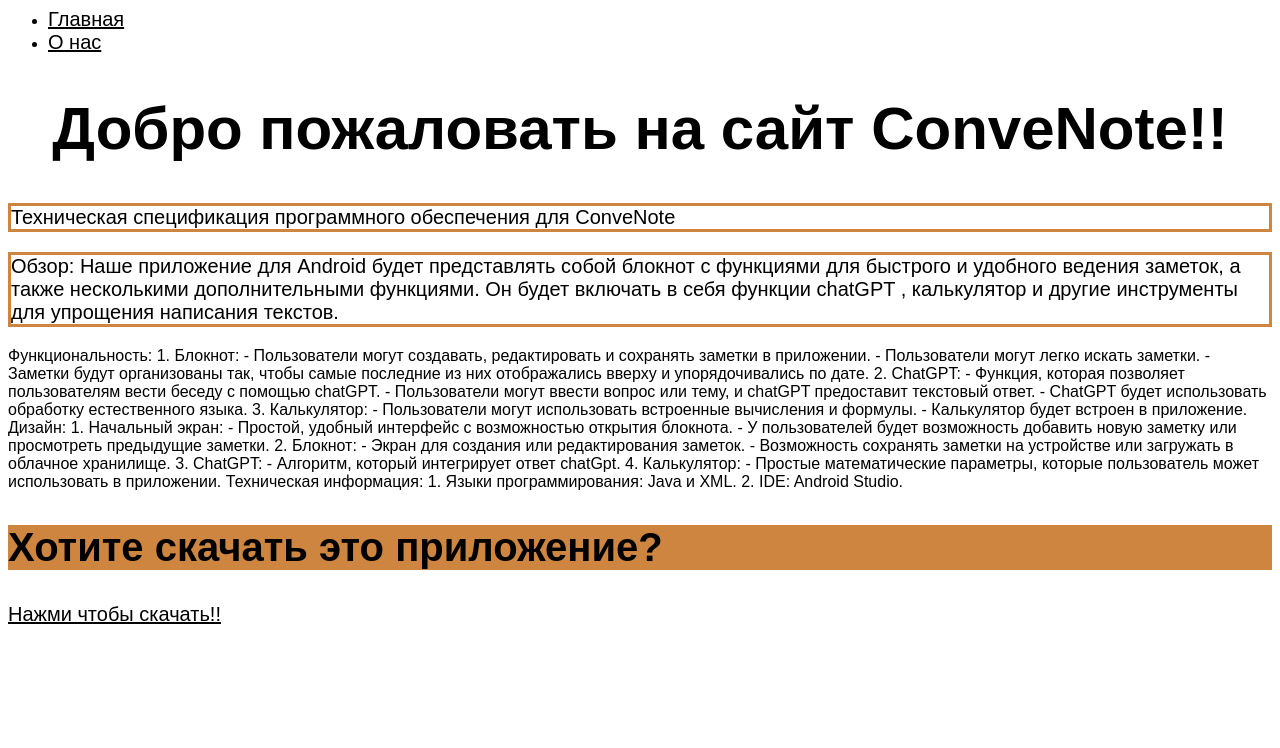
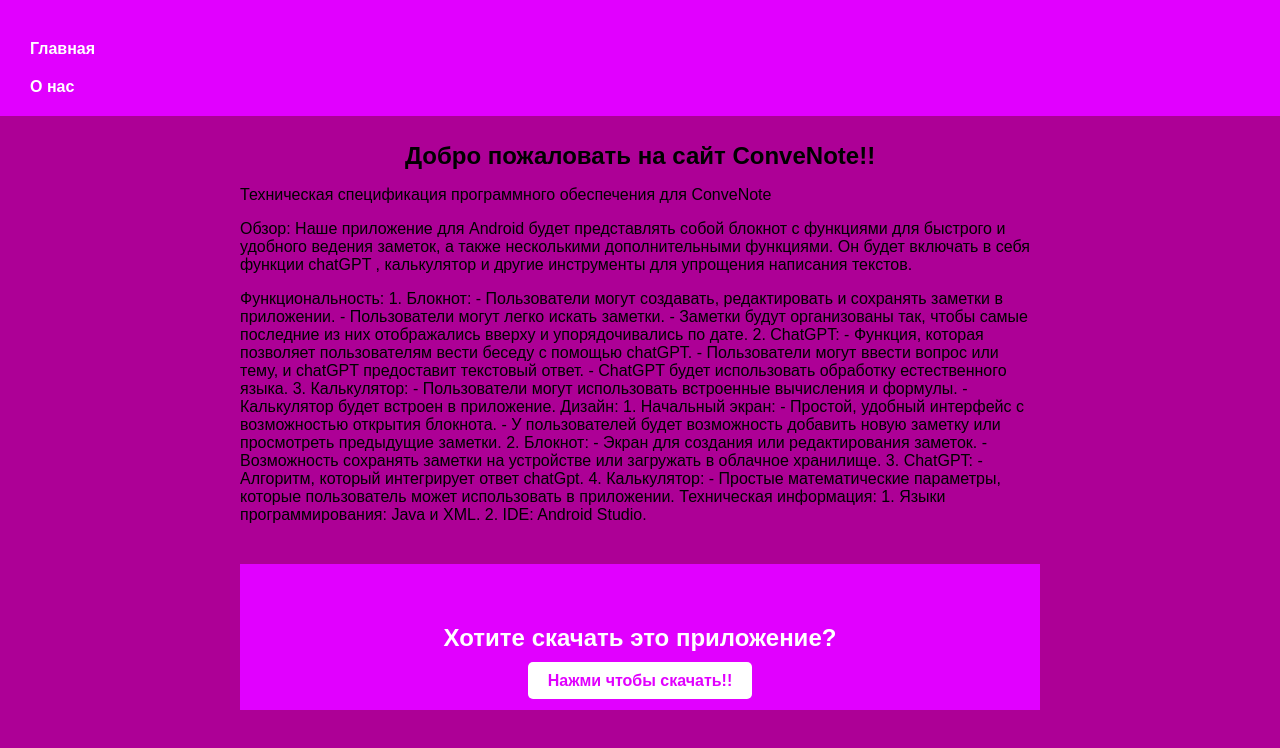
Before and after one commit to dzundzunbaba/zvd, a plain HTML site: page index.html in a window 1280 px wide. Drawn offline with Linux system fonts and the light colour scheme.

Commit message:
Update style.css

```diff
--- a/style.css
+++ b/style.css
@@ -1,36 +1,170 @@
 body {
-    font-family: sans-serif;
+ font-family: Arial, sans-serif;
+ font-size: 16px;
+ margin: 0;
+ padding: 0;
+ background-color: rgb(173, 0, 150);
+}
+
+a {
+ font-weight: bold;
+ color: #0077cc;
+ text-decoration: none;
+}
+
+header {
+ background-color: #e100ff;
+ color: rgb(110, 0, 201);
+ padding: 20px;
+}
+
+nav ul {
+ list-style: none;
+ margin: 0;
+ padding: 0;
+ display: flex;
+ flex-flow: row wrap;
+ align-items: center;
+}
+
+nav li {
+ margin: 0 10px;
+}
+
+nav a {
+ color: #fff;
+}
+
+main {
+ max-width: 800px;
+ margin: 0 auto;
+ padding: 20px;
 }
 
 h1 {
-    text-align: center;
-    font-size: 60px;
+ font-size: 36px;
+ font-weight: bold;
+ text-align: center;
 }
 
-h2{
-    font-size: 40px;
-    background-color: peru;
+h2 {
+ font-size: 24px;
+ font-weight: bold;
+ margin-top: 40px;
 }
 
-a {
-    color: black;
-    font-size: 20px;
+h3 {
+ font-size: 20px;
+ font-weight: bold;
 }
 
-p, img {
-    border: 3px solid peru;
+ul {
+ padding: 0;
+ margin: 0;
+ list-style-type: none;
 }
 
-p, table {
-    font-size: 20px;
+li {
+ margin-bottom: 20px;
 }
 
-table{
-    background-color: lightyellow;
-    text-align: center;
-    border-collapse: collapse;
+.cta {
+ background-color: #e100ff;
+ color: #fff;
+ padding: 40px;
+ text-align: center;
+ margin-top: 40px;
 }
 
-td{
-    border: 1px solid brown;
+.cta h2 {
+ margin-bottom: 20px;
 }
+
+.cta a {
+ background-color: #fff;
+ color: #e100ff;
+ padding: 10px 20px;
+ border-radius: 5px;
+ text-decoration: none;
+}
+
+.cta a:hover {
+ background-color: #e100ff;
+ color: #fff;
+}
+
+
+/* Медиа запросы */
+
+
+ header {
+  padding: 10px;
+ }
+
+ h1 {
+  font-size: 24px;
+ }
+
+ h2 {
+  font-size: 18px;
+ }
+
+ nav ul {
+  flex-direction: column;
+  align-items: flex-start;
+  margin-top: 20px;
+ }
+
+ nav a {
+  display: block;
+  padding: 10px;
+ }
+
+ main {
+  padding: 10px;
+ }
+
+ .cta {
+  padding: 20px;
+ }
+
+ .cta h2 {
+  font-size: 24px;
+ }
+
+ .cta a {
+  padding: 10px 20px;
+ }
+
+}
+
+@media (max-width: 480px) {
+
+ h1 {
+  font-size: 20px;
+ }
+
+ h2 {
+  font-size: 16px;
+ }
+
+ nav li {
+  margin: 0 5px;
+ }
+
+ nav a {
+  font-size: 14px;
+ }
+
+ .cta h2 {
+  font-size: 20px;
+ }
+
+ .cta a {
+  font-size: 14px;
+  padding: 10px 15px;
+ }
+
+ k1{
+    background-color: violet;
+ }
```
